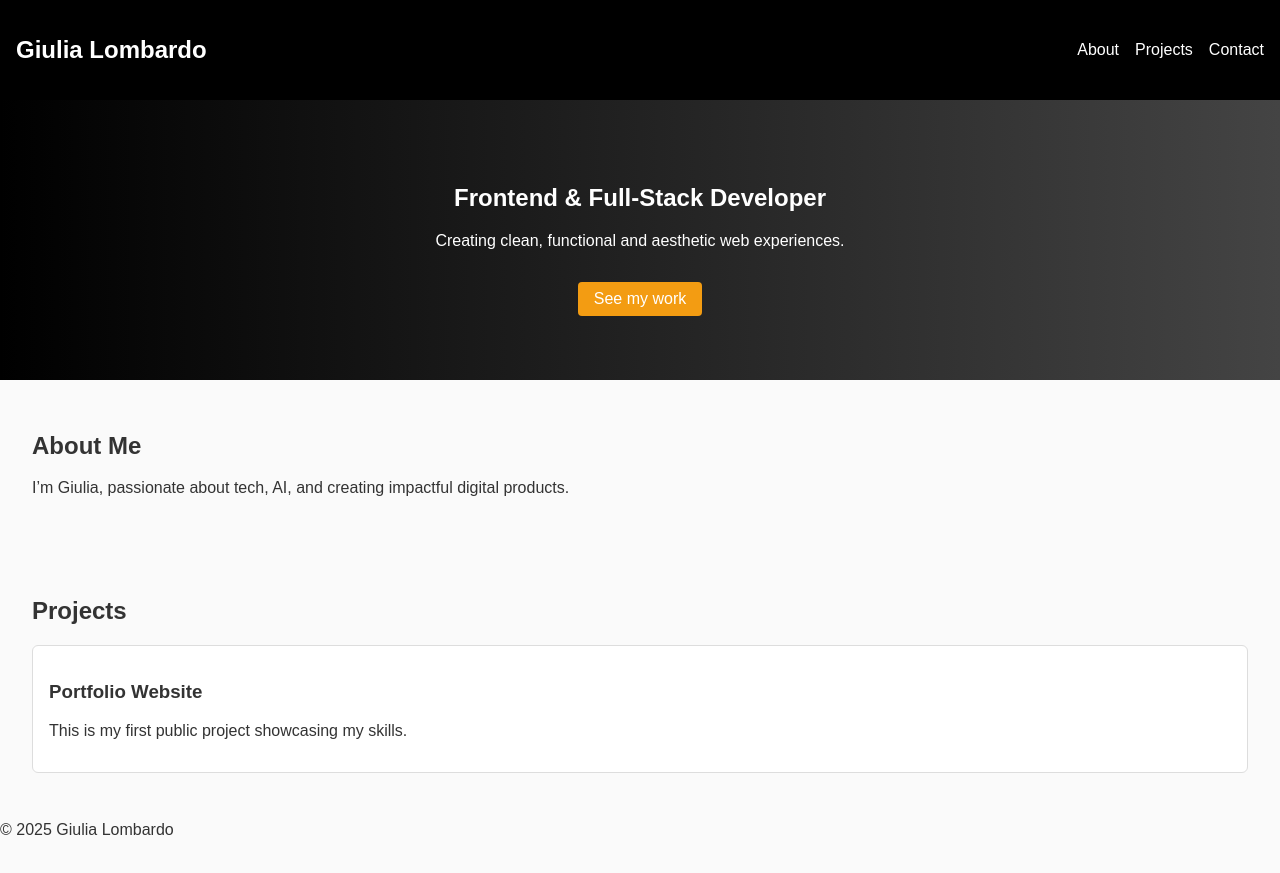
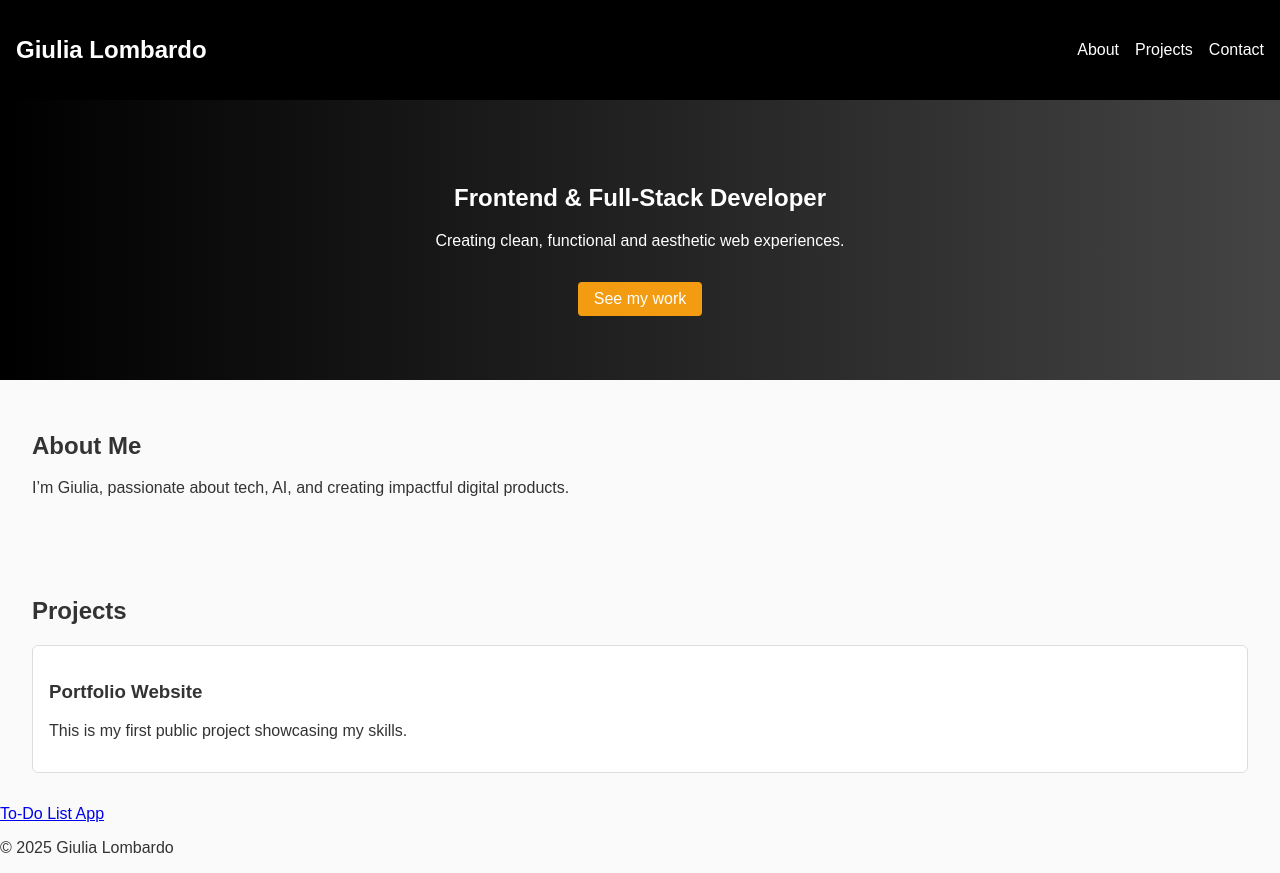
Before and after one commit to GiuliaLombardo-ux/portfolio-website, a plain HTML site: page index.html in a window 1280 px wide. Drawn offline with Linux system fonts and the light colour scheme; a script that the page names is missing.

Commit message:
Update index.html

```diff
--- a/index.html
+++ b/index.html
@@ -37,6 +37,7 @@
       <p>This is my first public project showcasing my skills.</p>
     </div>
   </section>
+<a href="https://giulialombardo-ux.github.io/todo-list-app/#" target="_blank" rel="noopener noreferrer">To-Do List App</a>
 
   <footer>
     <p>© 2025 Giulia Lombardo</p>
```
